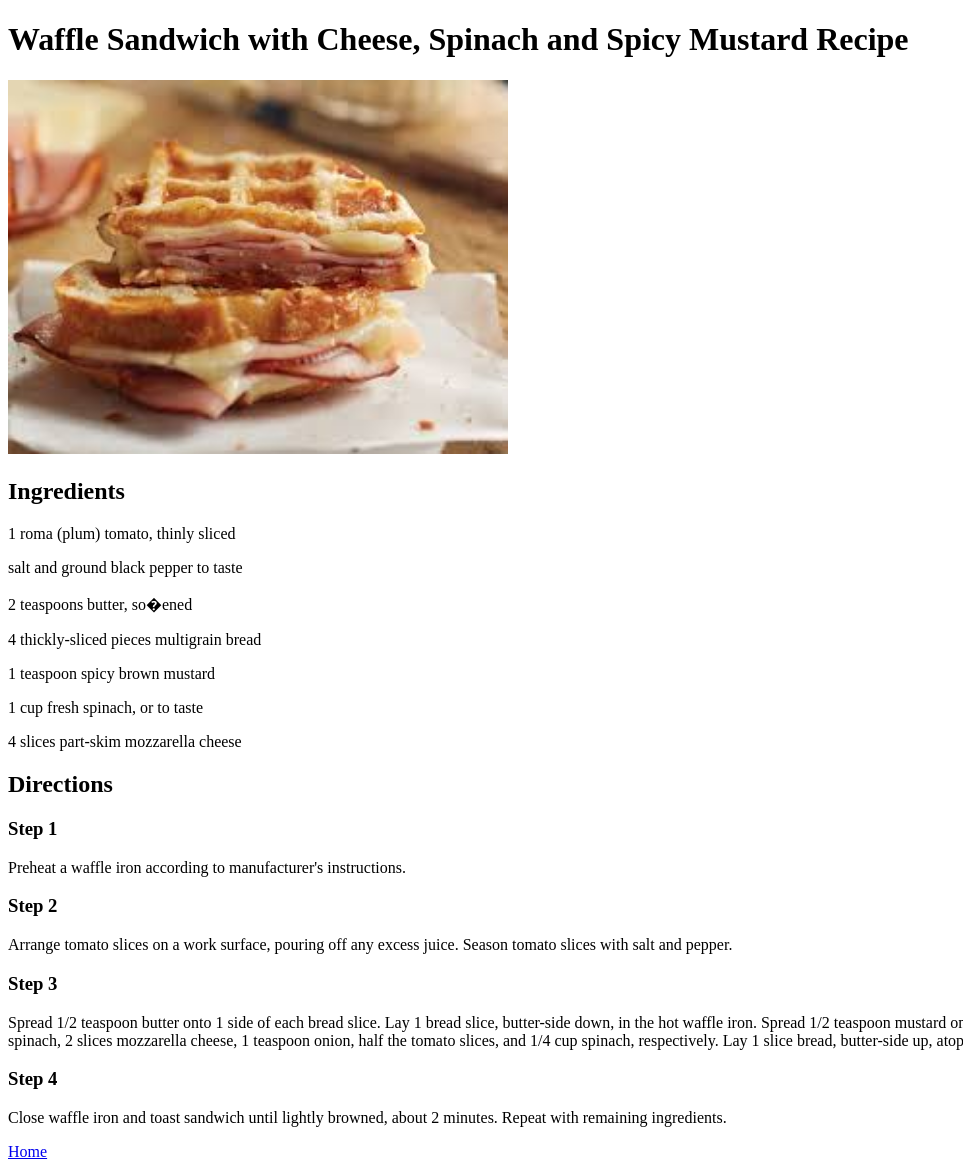
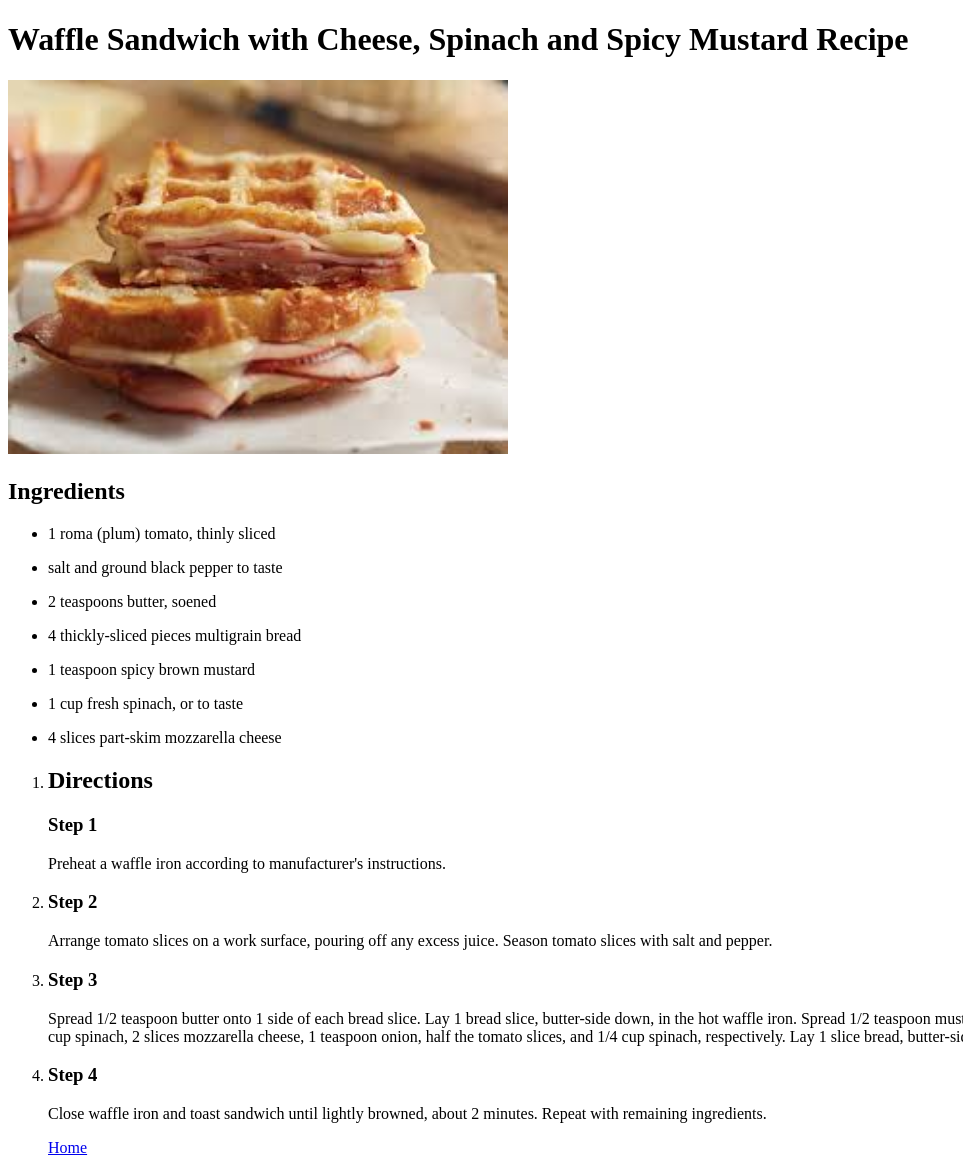
Before and after one commit to moas-20/odin-recipes, a plain HTML site: page recipes/Waffle.html in a window 1280 px wide. Shown: the whole page, without its empty margins (0-963 px from the left). Drawn offline with Linux system fonts and the light colour scheme.

```diff
--- a/recipes/Waffle.html
+++ b/recipes/Waffle.html
@@ -12,35 +12,43 @@
 
         <h2>Ingredients</h2>
 
-        <p>1 roma (plum) tomato, thinly sliced</p>
-        <p>salt and ground black pepper to taste</p>
-        <p>2 teaspoons butter, so�ened</p>
-        <p>4 thickly-sliced pieces multigrain bread</p>
-        <p>1 teaspoon spicy brown mustard</p>
-        <p>1 cup fresh spinach, or to taste</p>
-        <p>4 slices part-skim mozzarella cheese</p>
+        <ul>
+            <li> <p>1 roma (plum) tomato, thinly sliced</p></li>
+            <li><p>salt and ground black pepper to taste</p></li>
+            <li><p></p>2 teaspoons butter, soened</p></li>
+            <li><p>4 thickly-sliced pieces multigrain bread</p></li>
+            <li><p>1 teaspoon spicy brown mustard</p></li>
+            <li><p>1 cup fresh spinach, or to taste</p></li>
+            <li><p>4 slices part-skim mozzarella cheese</p></li>
+    </ul>
+    <ol>
 
-        <h2>Directions</h2>
+       <li> <h2>Directions</h2>
 
         <h3>Step 1</h3>
         <p>Preheat a waffle iron according to manufacturer's instructions.</p>
+       </li>
 
-        <h3>Step 2</h3>
+      <li> <h3>Step 2</h3>
         <p>Arrange tomato slices on a work surface, pouring off any excess juice. Season
         tomato slices with salt and pepper.</p>
+      </li>
 
+      <li>
         <h3>Step 3</h3>
         <p>Spread 1/2 teaspoon butter onto 1 side of each bread slice. Lay 1 bread slice,
             butter-side down, in the hot waffle iron. Spread 1/2 teaspoon mustard onto
             bread slice in waffle iron; top with 1/4 cup spinach, 2 slices mozzarella cheese, 1
             teaspoon onion, half the tomato slices, and 1/4 cup spinach, respectively. Lay 1
             slice bread, butter-side up, atop the spinach layer.</p>
+        </li>
 
+        <li>
         <h3>Step 4</h3>
         <p>Close waffle iron and toast sandwich until lightly browned, about 2 minutes.
             Repeat with remaining ingredients.</p>
-
+        </li>
         <a href="../index.html">Home</a>
-
+    </ol>
     </body>
 </html>
```
Also changed, not shown: index.html (+6 -0 lines), recipes/Mulligatawny.html (added, +60 -0 lines).
